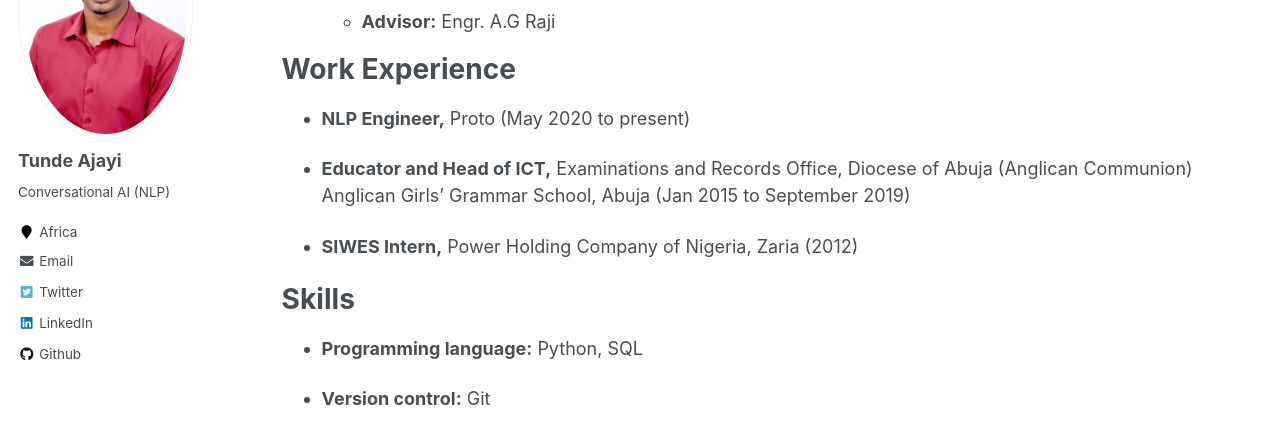
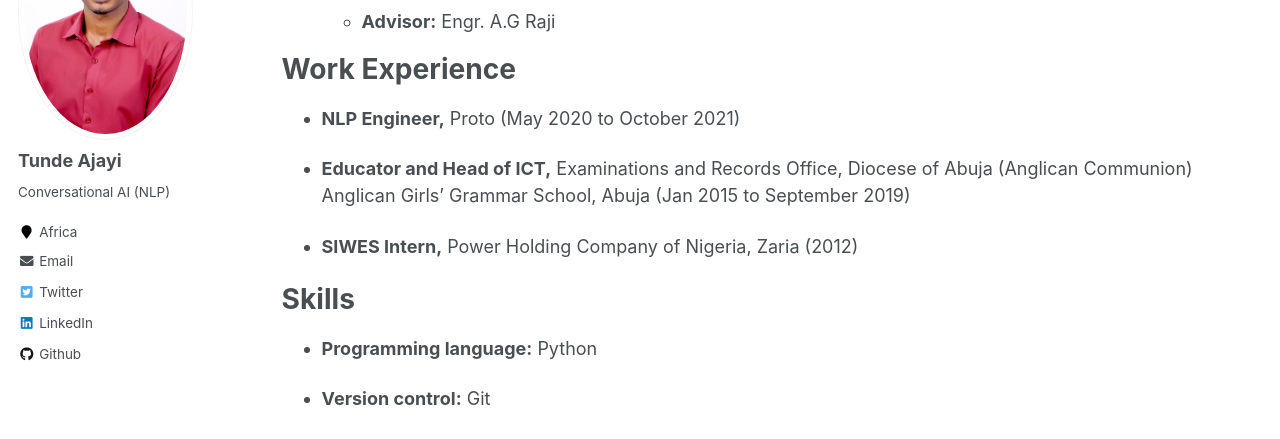
Before and after one commit to tundeajayi/tundeajayi.github.io, a Jekyll site: the page built from _pages/cv.md, in a window 1280 px wide and 900 px high, scrolled down 448 px. Shown: the part 152-591 px from the top of the window. Built offline with Jekyll 4.4.1, drawn with Linux system fonts in a browser that asks for light colours.

Commit message:
add proto last date

```diff
--- a/_pages/cv.md
+++ b/_pages/cv.md
@@ -29,7 +29,7 @@ redirect_from:
 
 **Work Experience**
 ======
-* **NLP Engineer,** Proto (May 2020 to present)
+* **NLP Engineer,** Proto (May 2020 to October 2021)
 
 * **Educator and Head of ICT,** Examinations and Records Office, Diocese of Abuja (Anglican Communion) Anglican Girls' Grammar School, Abuja (Jan 2015 to September 2019)
 
@@ -37,7 +37,7 @@ redirect_from:
 
 **Skills**
 ======
-* **Programming language:** Python, SQL
+* **Programming language:** Python
 
 * **Version control:** Git
 
```
